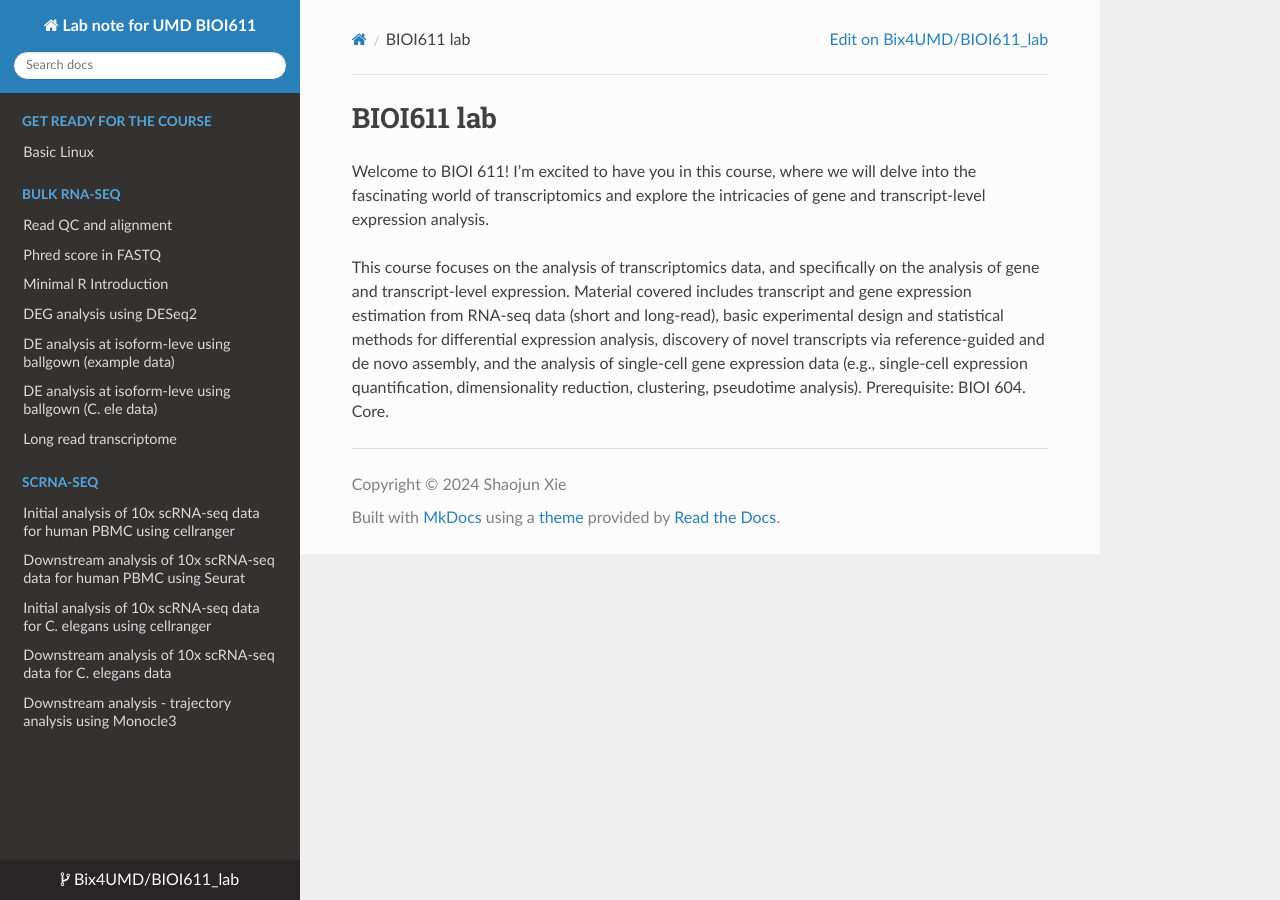
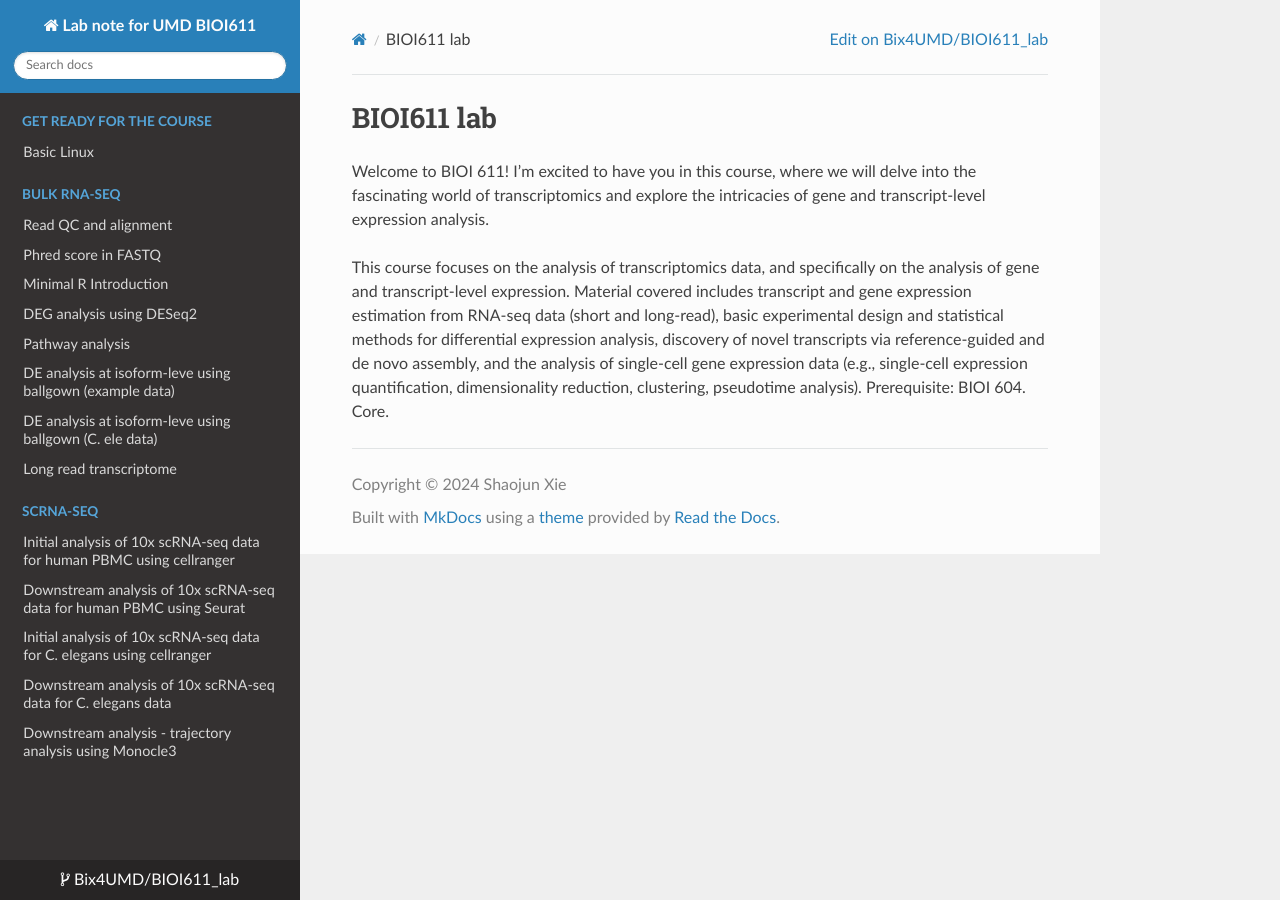
Before and after one commit to Bix4UMD/BIOI611_lab, an MkDocs documentation site: the page built from docs/index.md, in a window 1280 px wide. Built offline with MkDocs 1.6.1, drawn with Linux system fonts in a browser that asks for light colours; nearby versions of some CDN libraries.

Commit message:
Update mkdocs.yaml

```diff
--- a/mkdocs.yaml
+++ b/mkdocs.yaml
@@ -44,6 +44,7 @@ nav:
     - Phred score in FASTQ: Phred_FQ.md
     - Minimal R Introduction: BIOI611_introR.md
     - DEG analysis using DESeq2: BIOI611_DESeq2_analysis.md
+    - Pathway analysis: BIOI611_DAVID.md
     - DE analysis at isoform-leve using ballgown (example data): BIOI611_ballgown_example.md
     - DE analysis at isoform-leve using ballgown (C. ele data): BIOI611_bulkRNA_SE_ballgown.md
     - Long read transcriptome: BIOI611_long_read_transcriptome.md
```
